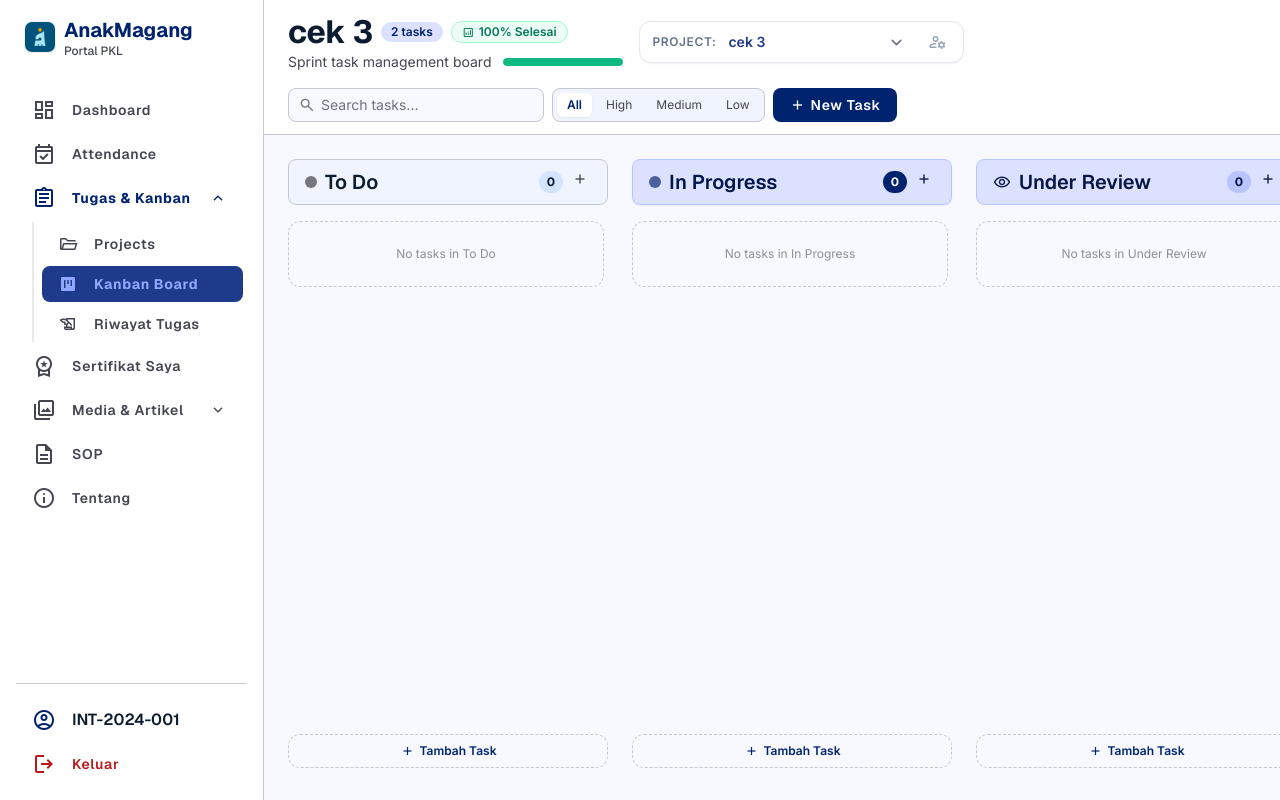
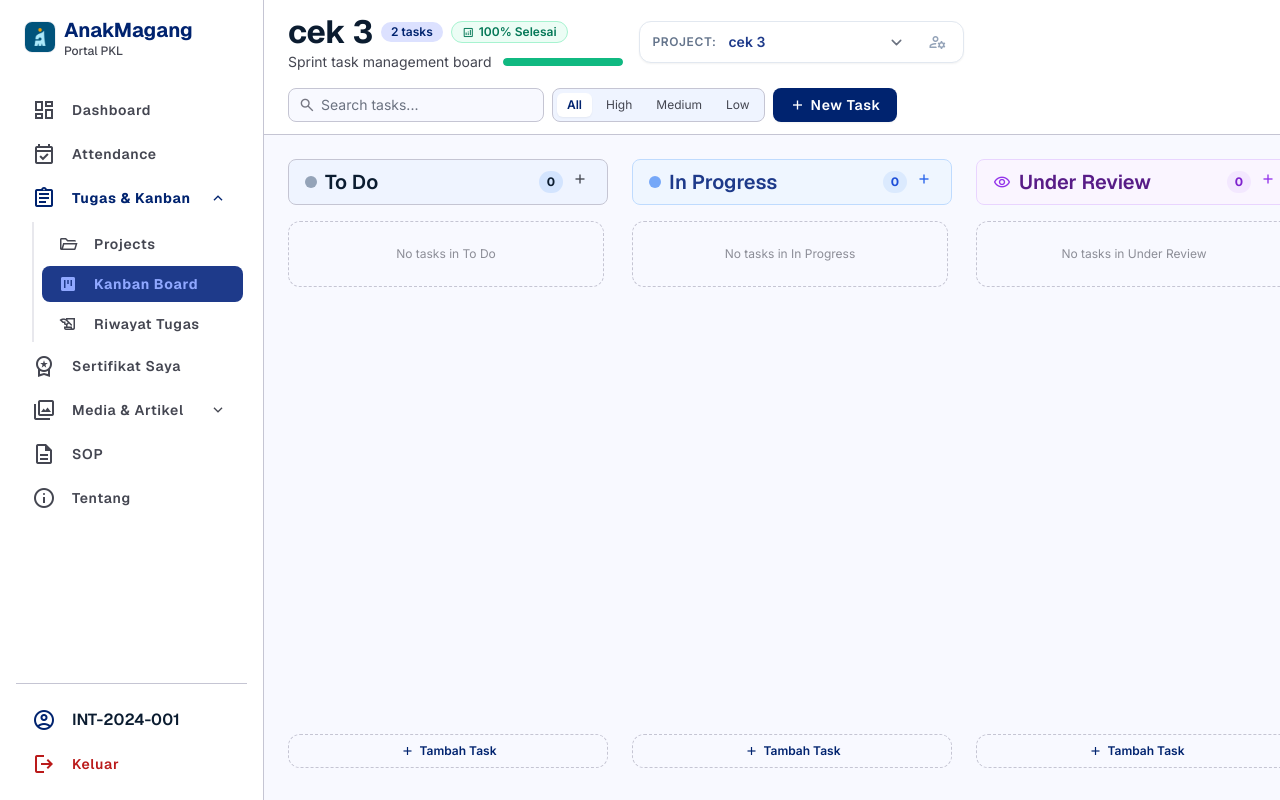
Before and after one commit to akshaymirza/Anakmagang, a PHP site: page /tasks.php in a window 1280 px wide. Run offline with PHP 8.4, Linux system fonts and the light colour scheme; a user stored in the database is signed in; data comes from the database, SQL or seed files in the repository; some libraries are stand-ins or nearby versions.

Commit message:
request konsistensi warna

```diff
--- a/tasks.php
+++ b/tasks.php
@@ -131,7 +131,7 @@ if (is_admin()) {
                 <div class="w-72 md:w-80 flex flex-col gap-md md:h-full flex-shrink-0">
                     <div class="flex items-center justify-between bg-surface-container-low px-md py-sm rounded-lg border border-outline-variant">
                         <h3 class="font-headline-md text-headline-md text-on-surface flex items-center gap-sm font-semibold">
-                            <span class="w-3 h-3 rounded-full bg-outline"></span>
+                            <span class="w-3 h-3 rounded-full bg-slate-400"></span>
                             <span data-i18n="col_todo">To Do</span>
                         </h3>
                         <div class="flex items-center gap-1.5">
@@ -150,14 +150,14 @@ if (is_admin()) {
 
                 <!-- Column: In Progress -->
                 <div class="w-72 md:w-80 flex flex-col gap-md md:h-full flex-shrink-0">
-                    <div class="flex items-center justify-between bg-primary-fixed border border-primary-fixed-dim px-md py-sm rounded-lg shadow-sm">
-                        <h3 class="font-headline-md text-headline-md text-on-primary-fixed flex items-center gap-sm font-semibold">
-                            <span class="w-3 h-3 rounded-full bg-primary animate-pulse"></span>
+                    <div class="flex items-center justify-between bg-blue-50 border border-blue-200 px-md py-sm rounded-lg shadow-xs">
+                        <h3 class="font-headline-md text-headline-md text-blue-900 flex items-center gap-sm font-semibold">
+                            <span class="w-3 h-3 rounded-full bg-blue-500 animate-pulse"></span>
                             <span data-i18n="col_progress">In Progress</span>
                         </h3>
                         <div class="flex items-center gap-1.5">
-                            <span id="inprogress-count" class="bg-primary text-on-primary px-sm py-xs rounded-full font-label-sm text-label-sm shadow-sm font-bold">0</span>
-                            <button type="button" onclick="openTaskModal(null, 'inprogress')" title="Tambah Task di In Progress" class="p-0.5 rounded text-on-primary-fixed hover:text-white hover:bg-primary transition-colors cursor-pointer">
+                            <span id="inprogress-count" class="bg-blue-100 text-blue-700 px-sm py-xs rounded-full font-label-sm text-label-sm font-bold">0</span>
+                            <button type="button" onclick="openTaskModal(null, 'inprogress')" title="Tambah Task di In Progress" class="p-0.5 rounded text-blue-600 hover:text-blue-900 hover:bg-white transition-colors cursor-pointer">
                                 <span class="material-symbols-outlined text-[18px]">add</span>
                             </button>
                         </div>
@@ -171,14 +171,14 @@ if (is_admin()) {
 
                 <!-- Column: Under Review -->
                 <div class="w-72 md:w-80 flex flex-col gap-md md:h-full flex-shrink-0">
-                    <div class="flex items-center justify-between bg-secondary-fixed border border-secondary-fixed-dim px-md py-sm rounded-lg">
-                        <h3 class="font-headline-md text-headline-md text-on-secondary-fixed flex items-center gap-sm font-semibold">
-                            <span class="material-symbols-outlined text-[18px]">visibility</span>
+                    <div class="flex items-center justify-between bg-purple-50 border border-purple-200 px-md py-sm rounded-lg shadow-xs">
+                        <h3 class="font-headline-md text-headline-md text-purple-900 flex items-center gap-sm font-semibold">
+                            <span class="material-symbols-outlined text-[18px] text-purple-600">visibility</span>
                             <span data-i18n="col_review">Under Review</span>
                         </h3>
                         <div class="flex items-center gap-1.5">
-                            <span id="underreview-count" class="bg-secondary-fixed-dim text-on-secondary-fixed px-sm py-xs rounded-full font-label-sm text-label-sm font-bold">0</span>
-                            <button type="button" onclick="openTaskModal(null, 'underreview')" title="Tambah Task di Under Review" class="p-0.5 rounded text-on-secondary-fixed hover:text-primary hover:bg-white transition-colors cursor-pointer">
+                            <span id="underreview-count" class="bg-purple-100 text-purple-700 px-sm py-xs rounded-full font-label-sm text-label-sm font-bold">0</span>
+                            <button type="button" onclick="openTaskModal(null, 'underreview')" title="Tambah Task di Under Review" class="p-0.5 rounded text-purple-600 hover:text-purple-900 hover:bg-white transition-colors cursor-pointer">
                                 <span class="material-symbols-outlined text-[18px]">add</span>
                             </button>
                         </div>
@@ -192,15 +192,14 @@ if (is_admin()) {
 
                 <!-- Column: Done -->
                 <div class="w-72 md:w-80 flex flex-col gap-md md:h-full flex-shrink-0">
-                    <div class="flex items-center justify-between bg-surface-container-lowest border border-outline-variant px-md py-sm rounded-lg shadow-sm relative overflow-hidden">
-                        <div class="absolute inset-0 bg-gradient-to-r from-surface-container-lowest to-secondary-fixed opacity-50 z-0"></div>
-                        <h3 class="font-headline-md text-headline-md text-on-surface flex items-center gap-sm relative z-10 font-semibold">
-                            <span class="material-symbols-outlined text-green-700" style="font-variation-settings: 'FILL' 1;">task_alt</span>
+                    <div class="flex items-center justify-between bg-emerald-50 border border-emerald-200 px-md py-sm rounded-lg shadow-xs">
+                        <h3 class="font-headline-md text-headline-md text-emerald-900 flex items-center gap-sm font-semibold">
+                            <span class="material-symbols-outlined text-emerald-600" style="font-variation-settings: 'FILL' 1;">task_alt</span>
                             <span data-i18n="col_done">Done</span>
                         </h3>
-                        <div class="flex items-center gap-1.5 relative z-10">
-                            <span id="done-count" class="bg-slate-200 text-on-surface px-sm py-xs rounded-full font-label-sm text-label-sm font-bold">0</span>
-                            <button type="button" onclick="openTaskModal(null, 'done')" title="Tambah Task di Done" class="p-0.5 rounded text-on-surface-variant hover:text-primary hover:bg-white transition-colors cursor-pointer">
+                        <div class="flex items-center gap-1.5">
+                            <span id="done-count" class="bg-emerald-100 text-emerald-700 px-sm py-xs rounded-full font-label-sm text-label-sm font-bold">0</span>
+                            <button type="button" onclick="openTaskModal(null, 'done')" title="Tambah Task di Done" class="p-0.5 rounded text-emerald-600 hover:text-emerald-900 hover:bg-white transition-colors cursor-pointer">
                                 <span class="material-symbols-outlined text-[18px]">add</span>
                             </button>
                         </div>
```
